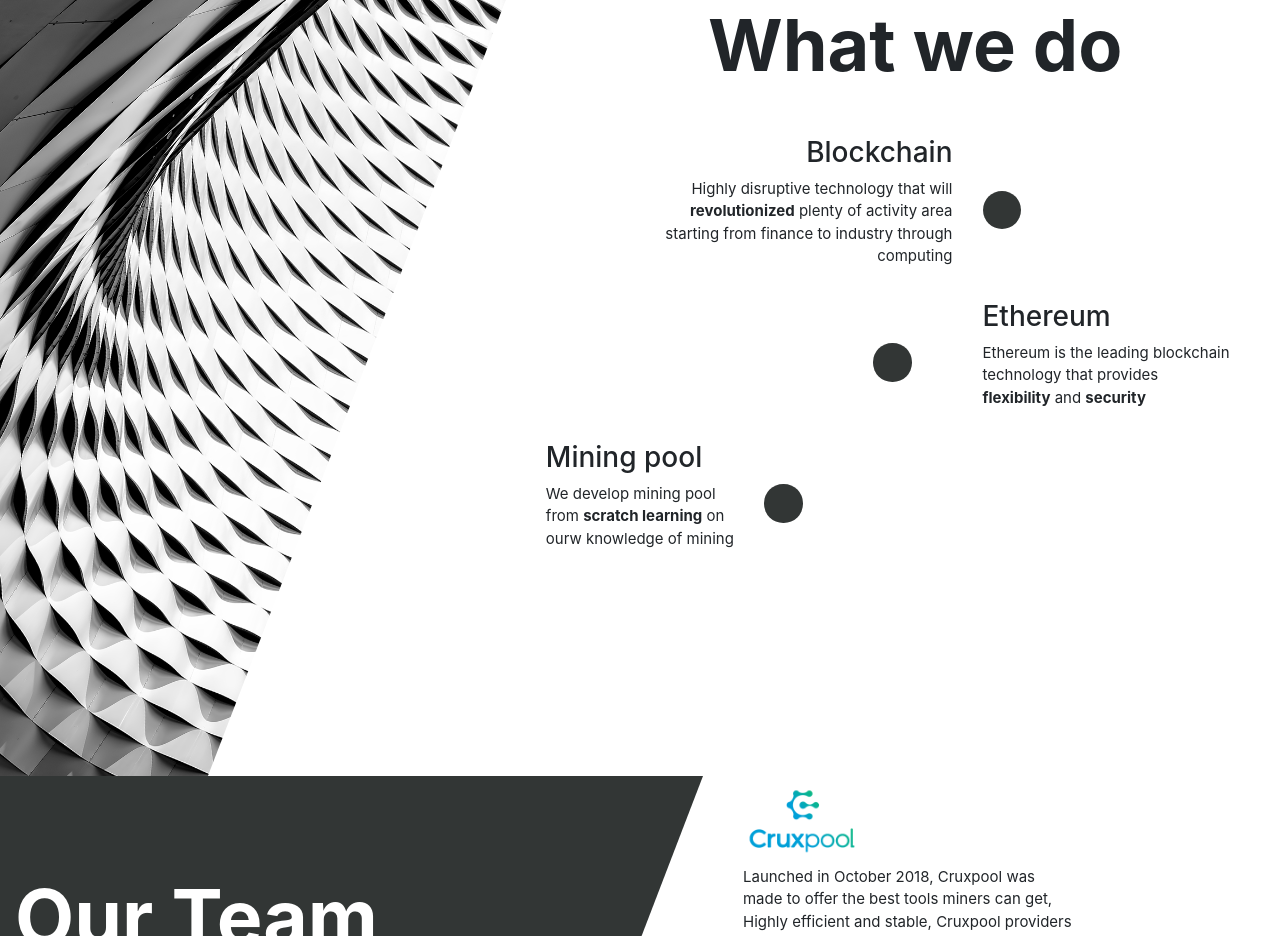
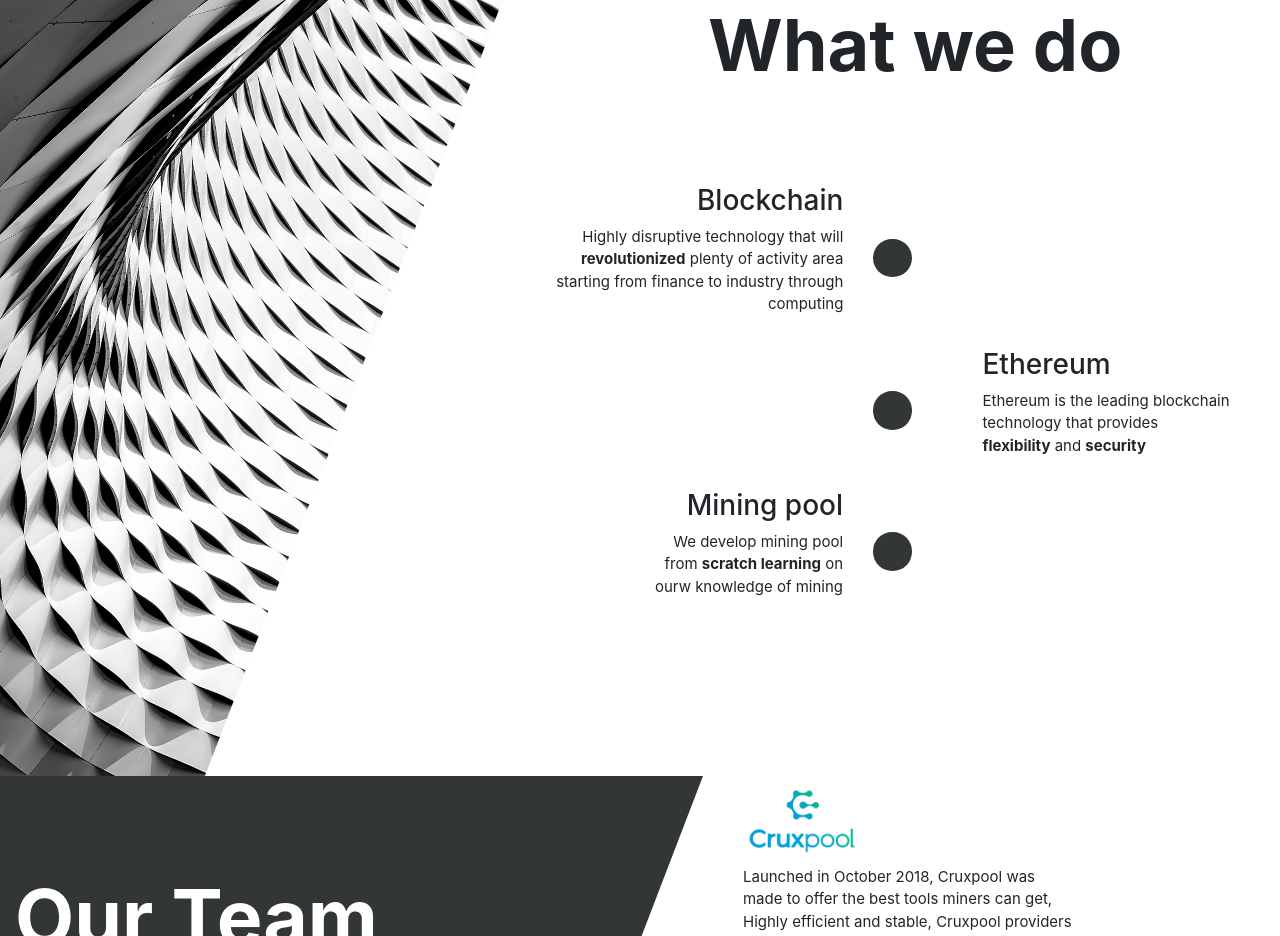
Before and after one commit to Aetra/Site_Vitrine_Iliium, a React (Create React App) app: page / in a window 1280 px wide. Shown: the part 1640-2576 px from the top of the page. Built offline with nearby package versions, Linux system fonts and the light colour scheme.

Commit message:
fix project block

```diff
--- a/src/app/components/Page/Project/Project.jsx
+++ b/src/app/components/Page/Project/Project.jsx
@@ -7,8 +7,8 @@ const Project = () => {
       <h1 className="titleProject text-center font-weight-bold">What we do</h1>
       <div className="obliqueProject"></div>
 
-      <div className="mt-5 row">
-        <div className="centerVert col-lg-3 offset-lg-6">
+      <div className="mt-5 pt-5 row">
+        <div className="centerVert col-lg-3 offset-lg-5">
           <div className="positionTxt1">
             <h3 className="text-right title1Project"> Blockchain </h3>
             <p className=" text-justify text-right txt1Project">
@@ -38,14 +38,14 @@ const Project = () => {
       </div>
 
       <div className="mt-3 row">
-        <div className="centerVert col-lg-2 offset-lg-5">
+        <div className="centerVert col-lg-2 offset-lg-6">
           <div className="positionTxt3">
-            <h3 className="title3Project"> Mining pool </h3>
-            <p className="txt3Project"> We develop mining pool<br/> from <b>scratch learning</b> on<br/> ourw knowledge of mining
+            <h3 className="title3Project text-right"> Mining pool </h3>
+            <p className="txt3Project text-right"> We develop mining pool<br/> from <b>scratch learning</b> on<br/> ourw knowledge of mining
             </p>
           </div>
         </div>
-        <div className="centerVert col-lg-5">
+        <div className="centerVert col-lg-2">
           <div className="thirdBall"> </div>
         </div>
 
--- a/src/app/components/Page/Project/style_Project.css
+++ b/src/app/components/Page/Project/style_Project.css
@@ -10,7 +10,7 @@
   bottom: 0;
   right: 0;
   left: 0;
-  width:40.2vw;
+  width:40vw;
   max-height:100%;
   background-image:url(./img_Project/iliium_web-imageoblique.jpg);
   background-size: cover;
```
